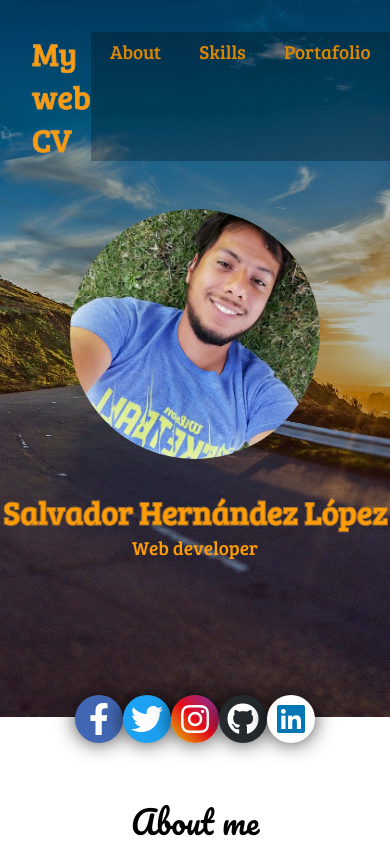
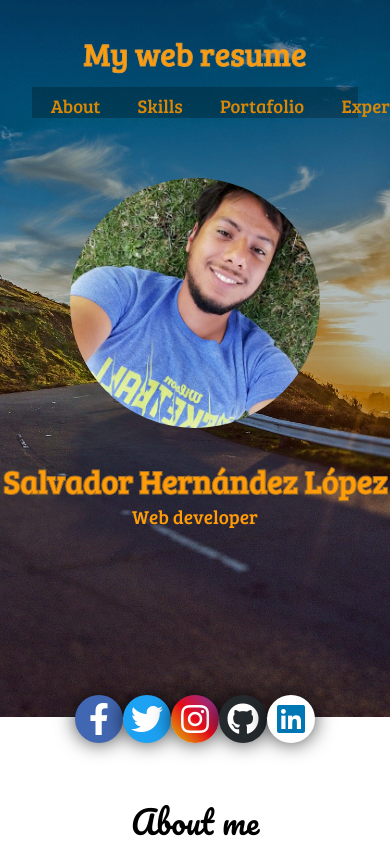
Before and after one commit to ChavaTI/react-portfolio, a React (Create React App) app: page / in a window 390 px wide. Shown: the top 844 px of the page. Built offline with nearby package versions, Linux system fonts and the light colour scheme.

Commit message:
create a media query to tablets

```diff
--- a/src/components/commons/Nav.jsx
+++ b/src/components/commons/Nav.jsx
@@ -4,7 +4,7 @@ import { Link } from 'react-scroll';
 const Nav = () => (
   <nav>
     <div className="nav-title">
-      <p>My web CV</p>
+      <p>My web resume</p>
     </div>
     <div className="nav-navigator">
       <ul>
--- a/src/index.css
+++ b/src/index.css
@@ -40,6 +40,17 @@ nav {
   font-family: "Bree Serif", serif, Ubuntu;
 }
 
+@media (max-width: 840px){
+  nav {
+    flex-direction: column;
+    text-align: center;
+    justify-content: center;
+  }
+  nav div {
+    margin-bottom: 12px;
+  }
+}
+
 .nav-title {
   order: 0;
   flex-grow: 2;
@@ -53,24 +64,27 @@ nav {
 }
 
 .nav-navigator {
+  align-self: center;
   order: 1;
-  align-items: center;
   background: rgba(0, 0, 0, 0.25);
+  max-width: 538px;
+  width:100%;
 }
 
 .nav-navigator ul {
   display: flex;
-  align-items: center;
+  text-align: center;
 }
 
 .nav-navigator ul li {
+  display: inline;
   padding-right: 1em;
   padding-left: 1em;
   padding-top: 0.3em;
-  font-size: 1.2em;
-  display: inline;
+  font-size: 14pt;
   text-decoration: none;
   margin: 0;
+  list-style-type: none;
 }
 
 .nav-navigator a {
```
